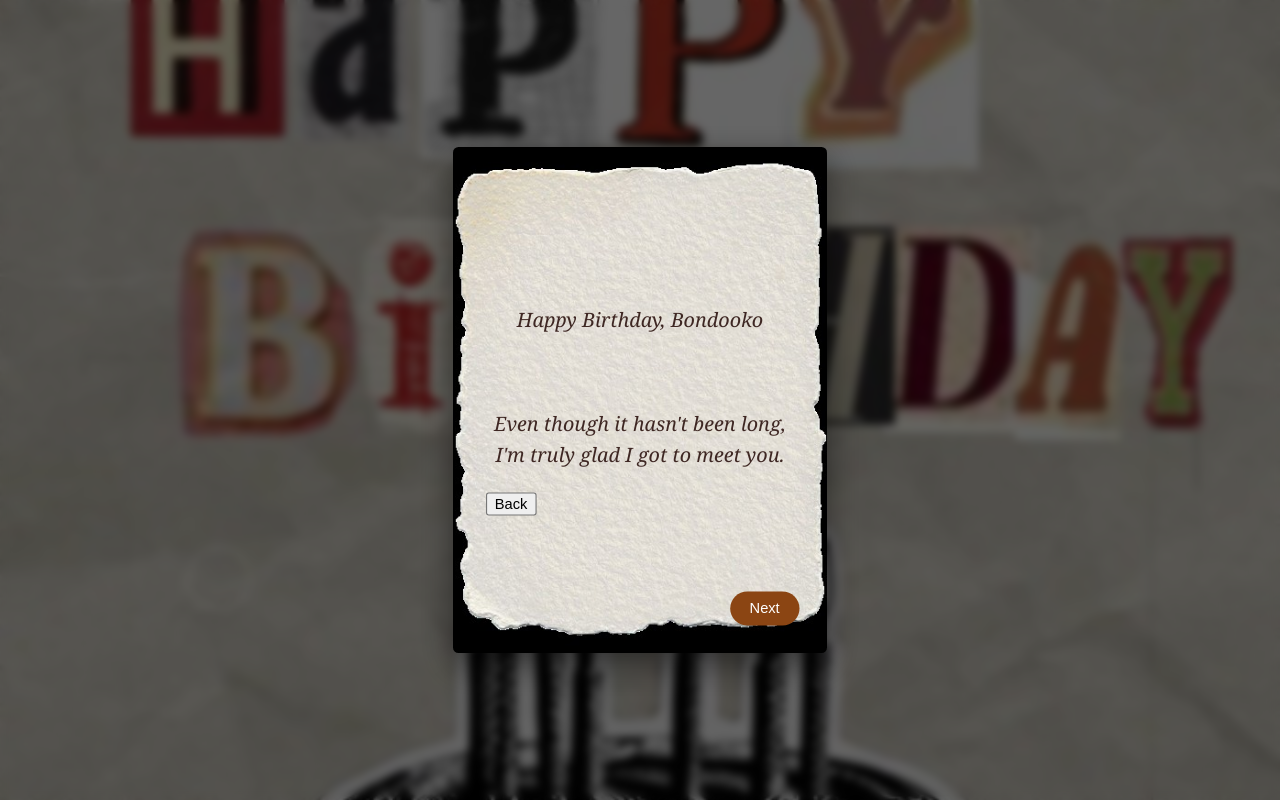
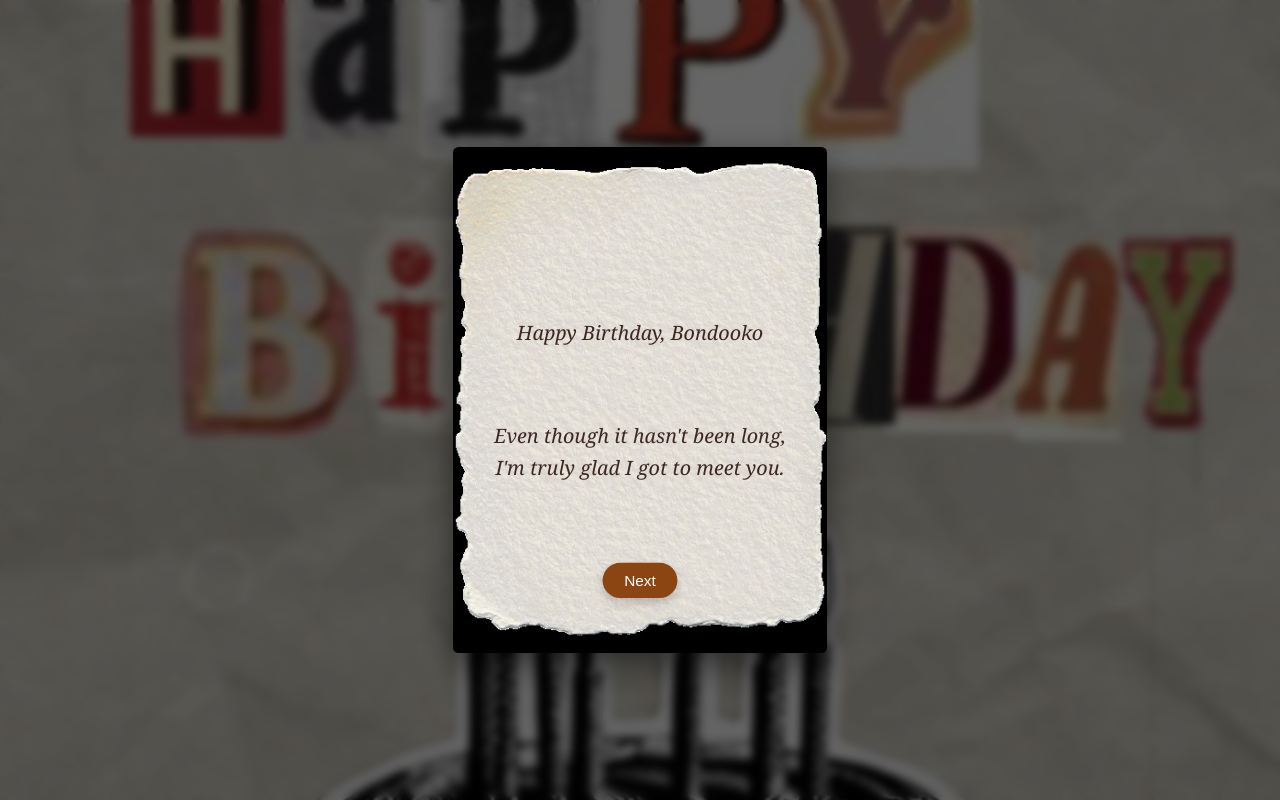
Before and after one commit to YUNO-cpu/Bondooko-s-Birthday, a plain HTML site: page index.html in a window 1280 px wide. Both pictures are taken after a click on the element 640 px from the left and 400 px from the top of the page. Drawn offline with Linux system fonts and the light colour scheme.

Commit message:
Update style.css

```diff
--- a/style.css
+++ b/style.css
@@ -78,14 +78,29 @@
 
 .letter-page.active { display: block; }
 
-.next-btn {
+.button-group {
   position: absolute;
-  bottom: 25px;
-  right: 25px;
+  bottom: 50px; /* Ингэж дээшлүүлнэ */
+  left: 0;
+  right: 0;
+  display: flex;
+  justify-content: center; /* Төвд нь зэрэгцүүлнэ */
+  gap: 15px; /* Хоорондын зай */
+  z-index: 30;
+}
+
+.next-btn, .back-btn {
   background: #8b4513;
   color: white;
   border: none;
-  padding: 8px 18px;
+  padding: 8px 20px;
   border-radius: 20px;
+  font-size: 14px;
   cursor: pointer;
+  box-shadow: 0 4px 10px rgba(0,0,0,0.2);
 }
+
+.back-btn {
+  background: #a0522d; /* Буцах товч арай өөр өнгө */
+  display: none; /* Эхний хуудас дээр нуух */
+}
```
